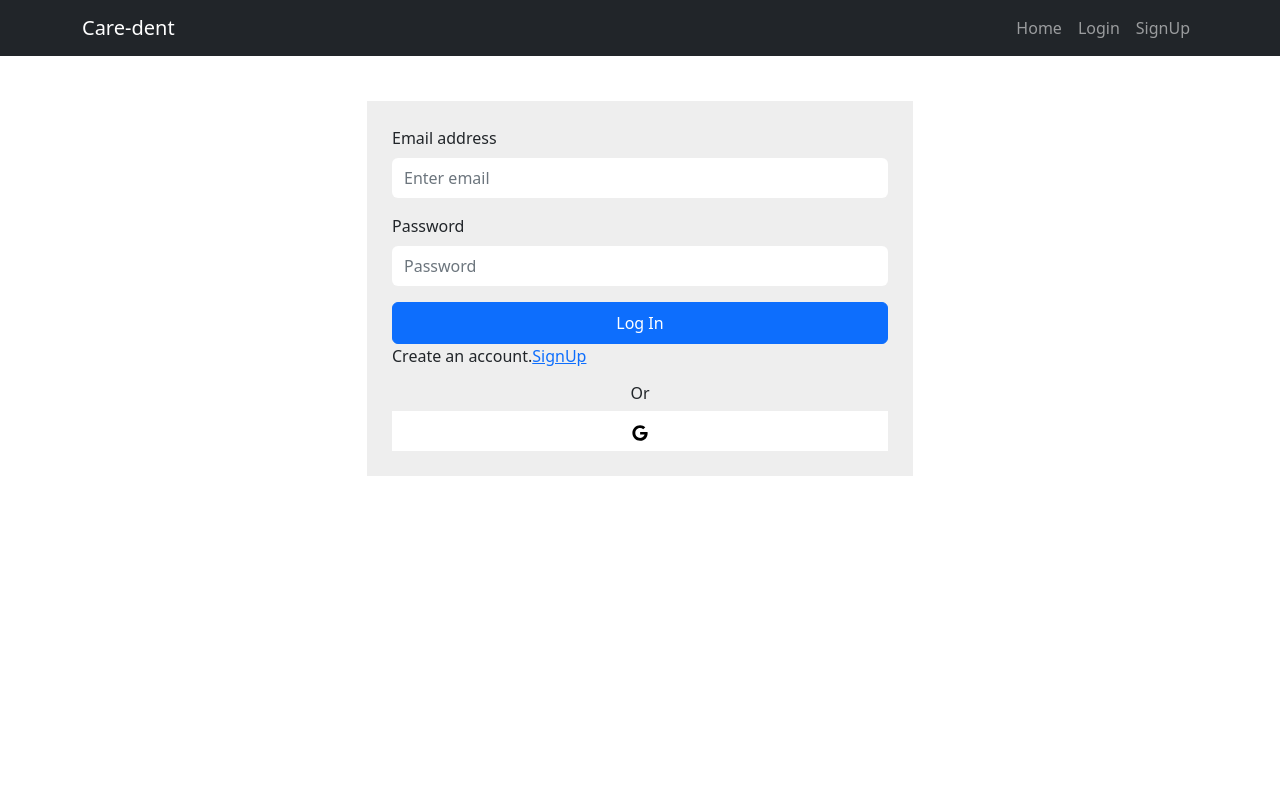
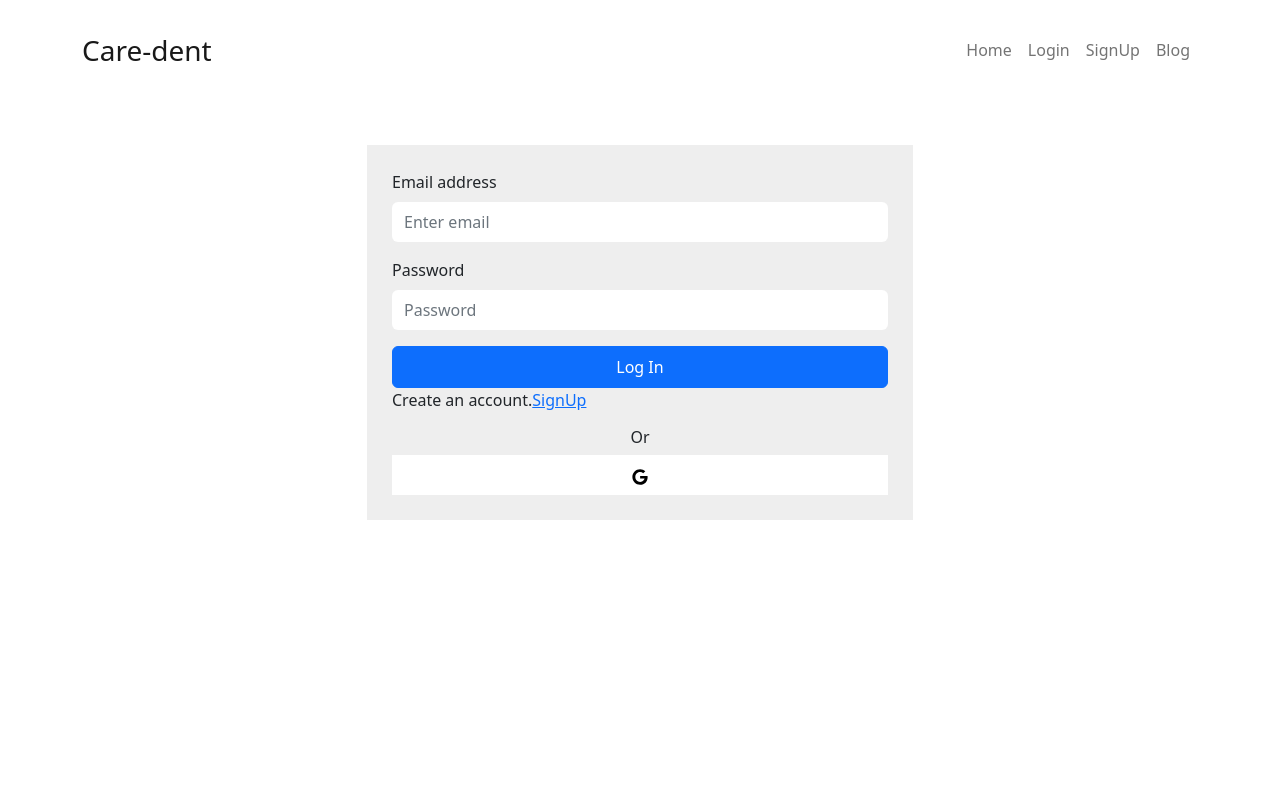
Before and after one commit to WDSumayer/dental-review-client, a React (Create React App) app: page /login in a window 1280 px wide. Shown: the top 800 px of the page. Built offline with nearby package versions, Linux system fonts and the light colour scheme; no server answers.

Commit message:
blog sectin added

```diff
--- a/src/Router/Routes/Routes.js
+++ b/src/Router/Routes/Routes.js
@@ -1,6 +1,7 @@
 import { createBrowserRouter } from "react-router-dom";
 import Main from "../../layout/Main";
 import AddServices from "../../pages/AddServices/AddServices";
+import Blog from "../../pages/Blog/Blog";
 import Home from "../../pages/Home/Home/Home";
 import LogIn from "../../pages/LogIn/LogIn";
 import MyReviews from "../../pages/MyReviews/MyReviews";
@@ -36,7 +37,9 @@ export const routes = createBrowserRouter([
             {
                 path: '/addServices', element: <PrivateRoutes><AddServices></AddServices></PrivateRoutes>
             },
-
+            {
+                path: '/blog', element: <Blog></Blog>
+            },
             {
                 path: '/login', element: <LogIn></LogIn>
             },
--- /dev/null
+++ b/src/pages/Blog/Blog.js
@@ -0,0 +1,30 @@
+import React from 'react';
+import useTitle from '../../hooks/useTitle';
+
+const Blog = () => {
+    useTitle('Blog')
+    return (
+        <div className='container py-5'>
+            <div className='row'>
+                <div className='col-12 col-md-3'></div>
+                <div className='col-12 col-md-6'>
+                    <div>
+                        <h4>Difference between SQL and NoSQL</h4>
+                        <p className='mb-3'>SQL is the programming language used to interface with relational databases. Relational databases model data as records in rows and tables with logical links between them. NoSQL is a class of DBMs that are non-relational and generally do not use SQL</p>
+                        <h4>What is JWT, and how does it work?</h4>
+                        <p className='mb-3'>JSON Web Token (JWT) is an open standard (RFC 7519) that defines a compact and self-contained way for securely transmitting information between parties as a JSON object. This information can be verified and trusted because it is digitally signed.</p>
+                        <h4>What is the difference between javascript and NodeJS?</h4>
+                        <p className='mb-3'>JavaScript is a simple programming language that can be used with any browser that has the JavaScript Engine installed. Node. js, on the other hand, is an interpreter or execution environment for the JavaScript programming language.</p>
+                        <h4>How does NodeJS handle multiple requests at the same time?</h4>
+                        <p className='mb-3'>NodeJS receives multiple client requests and places them into EventQueue. NodeJS is built with the concept of event-driven architecture. NodeJS has its own EventLoop which is an infinite loop that receives requests and processes them.</p>
+
+                    </div>
+                </div>
+                <div className='col-12 col-md-3'></div>
+            </div>
+
+        </div>
+    );
+};
+
+export default Blog;
--- a/src/pages/Shared/Header/Header.js
+++ b/src/pages/Shared/Header/Header.js
@@ -15,13 +15,14 @@ const Header = () => {
     }
     return (
         <div>
-            <Navbar collapseOnSelect expand="lg" bg="dark" variant="dark">
+            <Navbar collapseOnSelect expand="lg" className='py-4' bg="white" variant="white">
                 <Container>
-                    <Link className='navbar-brand' to='/'>Care-dent</Link>
+                    <Link className='navbar-brand fs-3' to='/'>Care-dent</Link>
                     <Navbar.Toggle aria-controls="responsive-navbar-nav" />
                     <Navbar.Collapse id="responsive-navbar-nav">
                         <Nav className="ms-auto">
                             <Link className='nav-link' to='/'>Home</Link>
+
 
                             {
                                 user?.uid ?
@@ -36,7 +37,7 @@ const Header = () => {
                                         <Link className='nav-link' to='/signup'>SignUp</Link>
                                     </>
                             }
-
+                               <Link className='nav-link' to='/blog'>Blog</Link>
 
 
 
```
